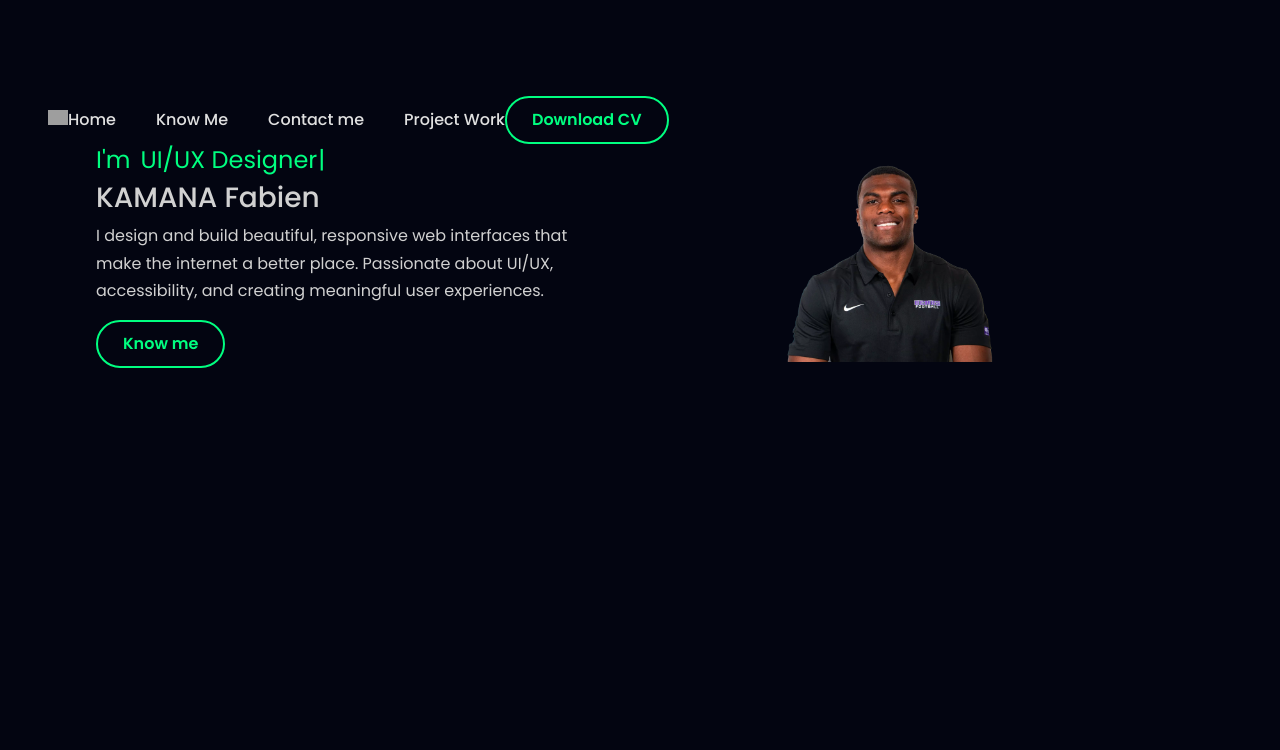
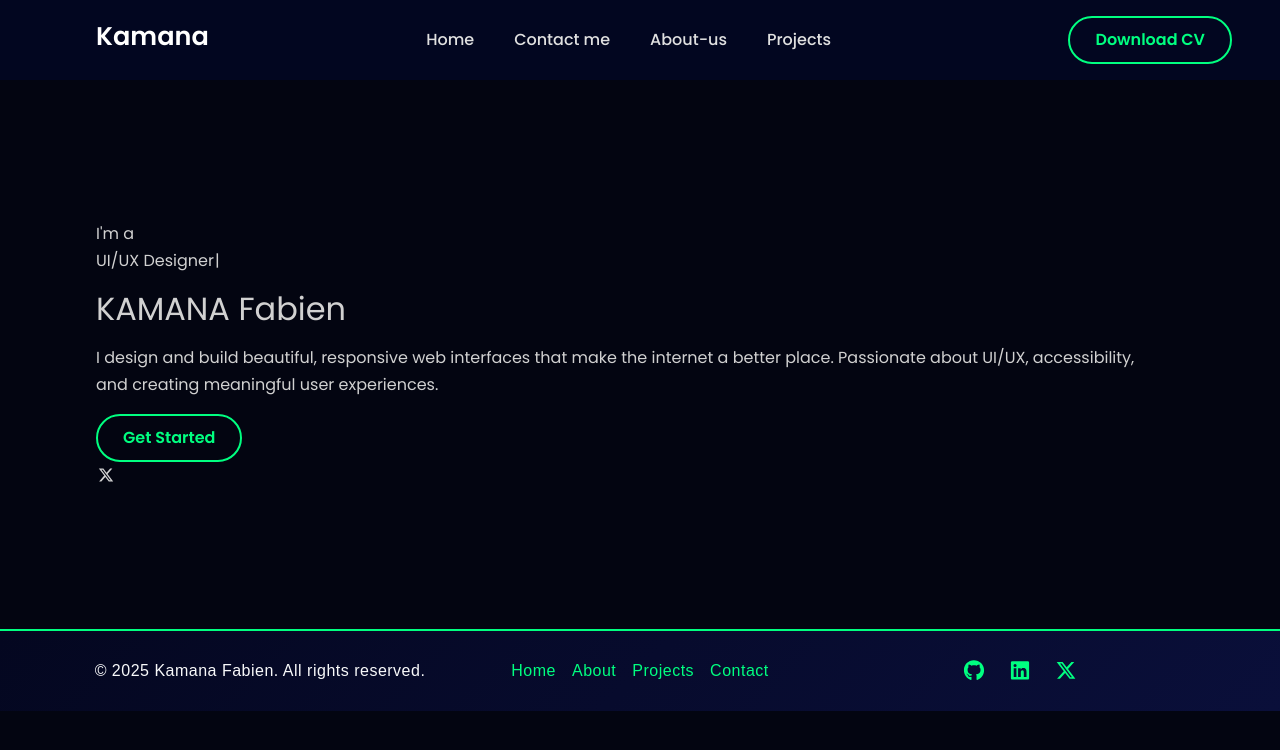
Before and after one commit to Fidele250/Portifolios, a React (Vite) app in the folder Front-End/: page / in a window 1280 px wide. Shown: the top 750 px of the page. Built offline with nearby package versions, Linux system fonts and the light colour scheme; grey boxes are pictures that could not be loaded.

Commit message:
Components correction

```diff
--- a/Front-End/index.html
+++ b/Front-End/index.html
@@ -1,9 +1,12 @@
-<!doctype html>
+<!DOCTYPE html>
 <html lang="en">
   <head>
     <meta charset="UTF-8" />
-    <link rel="icon" type="image/svg+xml" href="/vite.svg" />
-    <link href="https://fonts.googleapis.com/css2?family=Poppins:wght@400;500;600&display=swap" rel="stylesheet">
+
+    <link
+      href="https://fonts.googleapis.com/css2?family=Poppins:wght@400;500;600&display=swap"
+      rel="stylesheet"
+    />
     <meta name="viewport" content="width=device-width, initial-scale=1.0" />
 
     <title>Landing page</title>
--- a/Front-End/src/App.css
+++ b/Front-End/src/App.css
@@ -11,14 +11,81 @@ body {
   overflow-x: hidden;
 }
 
+/* === NAVBAR === */
+.navbar-custom {
+  background-color: #020620;
+  color: #fff;
+  display: flex;
+  align-items: center;
+  justify-content: space-between;
+  padding: 18px 60px;
+
+  font-family: "Poppins", sans-serif;
+  position: fixed;
+  top: 0;
+  width: 100%;
+  z-index: 1000;
+}
+
+.logo {
+  font-size: 1.6rem;
+  font-weight: 700;
+}
+
+.nav-links {
+  list-style: none;
+  display: flex;
+  gap: 2.5rem;
+  margin: 0;
+}
+
+.nav-links a {
+  color: #e0e0e0;
+  text-decoration: none;
+  font-size: 1rem;
+  font-weight: 500;
+  position: relative;
+  transition: color 0.3s ease;
+}
+
+.nav-links a::after {
+  content: "";
+  position: absolute;
+  bottom: -5px;
+  left: 0;
+  width: 0%;
+  height: 2px;
+  background-color: #00ff80;
+  transition: width 0.3s ease;
+}
+
+.nav-links a:hover {
+  color: #00ff80;
+}
+
+.nav-links a:hover::after {
+  width: 100%;
+}
+.btn-download {
+  margin-left: 20px;
+  border: 0.2px solid #00ff80;
+  color: #00ff80;
+  transition: all 0.3s ease;
+}
+
+.btn-download:hover {
+  background-color: #00ff80;
+  color: #030511;
+}
+
 .description {
   display: flex;
   align-items: center;
   justify-content: space-between;
   gap: 40px;
-  padding: 60px 80px;
+  padding: 100px 80px 60px;
   max-width: 1200px;
-  margin: 80px auto;
+  margin: 120px auto 80px;
 }
 
 .paragraph {
@@ -28,10 +95,10 @@ body {
   color: #d1d1d1;
 }
 
-.paragraph h2 {
+.paragraph h3 {
   font-size: 2rem;
-  color: #00ff80;
-  font-weight: 700;
+  color: linear-gradient(to right, #ff69b4 0%, #e664ff 50%, #8a2be2 100%);
+  font-weight: 400;
   margin-bottom: 15px;
 }
 
@@ -76,85 +143,10 @@ a.btn:hover {
   transform: translateY(-3px);
 }
 
-.navbar-container {
-  background-color: #111;
-  color: #fff;
-  display: flex;
-  align-items: center;
-  justify-content: space-between;
-  padding: 18px 60px;
-  border-bottom: 2px solid #00ff80;
-  font-family: "Poppins", sans-serif;
-  position: sticky;
-  top: 0;
-  z-index: 1000;
-}
-
-/* Nav Links */
-.nav-links {
-  list-style: none;
-  display: flex;
-  gap: 2.5rem;
-}
-
-.nav-links a {
-  color: #e0e0e0;
-  text-decoration: none;
-  font-size: 1rem;
-  font-weight: 500;
-  position: relative;
-  transition: color 0.3s ease;
-}
-
-.nav-links a::after {
-  content: "";
-  position: absolute;
-  bottom: -5px;
-  left: 0;
-  width: 0%;
-  height: 2px;
-  background-color: #00ff80;
-  transition: width 0.3s ease;
-}
-
-.nav-links a:hover {
-  color: #00ff80;
-}
-
-.nav-links a:hover::after {
-  width: 100%;
-}
-
-.nav-icons {
-  display: flex;
-  gap: 1.5rem;
-}
-
-.icon {
-  color: #bfbfbf;
-  font-size: 1.1rem;
-  transition: color 0.3s, transform 0.2s;
-}
-
-.icon:hover {
-  color: #00ff80;
-  transform: scale(1.1);
-}
-
 @media (max-width: 992px) {
-  .description {
+  .navbar-custom {
     flex-direction: column;
-    text-align: center;
-    padding: 40px 30px;
-  }
-
-  .image img {
-    width: 70%;
-    max-width: 260px;
-  }
-
-  .navbar-container {
-    flex-direction: column;
+    align-items: flex-start;
     padding: 15px 30px;
   }
 
@@ -162,12 +154,79 @@ a.btn:hover {
     flex-wrap: wrap;
     justify-content: center;
     gap: 1.5rem;
+    margin-top: 10px;
+    font-size: small;
   }
 
-  .nav-icons {
+  .btn-download {
     margin-top: 10px;
+    align-self: center;
+  }
+
+  .description {
+    flex-direction: column;
+    text-align: center;
+    padding: 80px 30px 40px;
+  }
+
+  .image img {
+    width: 70%;
+    max-width: 260px;
   }
 }
-.navbar-custom {
-  position: fixed;
+
+@media (max-width: 600px) {
+  .navbar-custom {
+    padding: 12px 20px;
+  }
+
+  .nav-links {
+    flex-direction: column;
+    align-items: center;
+    gap: 1rem;
+  }
+
+  .logo {
+    font-size: 1.3rem;
+    padding-left: 0;
+  }
+
+  .description {
+    padding: 70px 20px;
+    gap: 20px;
+  }
+
+  .paragraph h3 {
+    font-size: 1.6rem;
+  }
 }
+
+.footer {
+  background: linear-gradient(135deg, #040720, #0a0f3a);
+  border-top: 2px solid #00ff80;
+  font-family: "Tw Cen MT", sans-serif;
+  letter-spacing: 0.5px;
+}
+
+.footer-links a {
+  color: #00ff80;
+  text-decoration: none;
+  transition: all 0.3s ease;
+}
+
+.footer-links a:hover {
+  color: #ffffff;
+  text-decoration: underline;
+}
+
+.social-icons a {
+  color: #00ff80;
+  margin: 0 10px;
+  font-size: 1.3rem;
+  transition: transform 0.3s ease, color 0.3s ease;
+}
+
+.social-icons a:hover {
+  color: #ffffff;
+  transform: translateY(-3px);
+}
--- a/Front-End/src/App.jsx
+++ b/Front-End/src/App.jsx
@@ -1,9 +1,17 @@
 import Navigations from "./components/Landing";
+import Description from "./components/Body";
 
 import "./App.css";
+import Footer from "./components/Footer";
 
 function App() {
-  return <Navigations></Navigations>;
+  return (
+    <>
+      <Navigations />
+      <Description />
+      <Footer />
+    </>
+  );
 }
 
 export default App;
--- /dev/null
+++ b/Front-End/src/components/Body.jsx
@@ -0,0 +1,47 @@
+import { FontAwesomeIcon } from "@fortawesome/react-fontawesome";
+import images from "../assets/image.png";
+import Typewriter from "typewriter-effect";
+import { faXTwitter } from "@fortawesome/free-brands-svg-icons";
+
+function Description() {
+  return (
+    <>
+      {" "}
+      <div className="description ms-3">
+        <div className="paragraph">
+          <p>
+            I'm a{" "}
+            <Typewriter
+              options={{
+                strings: [
+                  "Web Developer ",
+                  "UI/UX Designer",
+                  "Django Engineer",
+                ],
+                autoStart: true,
+                loop: true,
+                delay: 75,
+              }}
+            />
+          </p>
+
+          <h3>KAMANA Fabien</h3>
+
+          <p>
+            I design and build beautiful, responsive web interfaces that make
+            the internet a better place. Passionate about UI/UX, accessibility,
+            and creating meaningful user experiences.
+          </p>
+          <button class="btn btn-outline-primary">Get Started</button>
+          <div className="socials">
+            <FontAwesomeIcon icon={faXTwitter}></FontAwesomeIcon>
+          </div>
+        </div>
+        {/* <div className="image ">
+          <img src={images} alt="Image not imported" />
+        </div> */}
+      </div>
+    </>
+  );
+}
+export default Description;
--- /dev/null
+++ b/Front-End/src/components/Footer.jsx
@@ -0,0 +1,53 @@
+import React from "react";
+import "bootstrap/dist/css/bootstrap.min.css";
+import { FontAwesomeIcon } from "@fortawesome/react-fontawesome";
+import { faGithub } from "@fortawesome/free-brands-svg-icons";
+import { faLinkedin } from "@fortawesome/free-brands-svg-icons/faLinkedin";
+import { faXTwitter } from "@fortawesome/free-brands-svg-icons/faXTwitter";
+
+function Footer() {
+  return (
+    <footer className="footer text-center text-light py-4">
+      <div className="container">
+        <div className="row align-items-center">
+          <div className="col-md-4 mb-3 mb-md-0">
+            <p className="mb-0">© 2025 Kamana Fabien. All rights reserved.</p>
+          </div>
+
+          <div className="col-md-4 mb-3 mb-md-0">
+            <ul className="footer-links list-unstyled d-flex justify-content-center mb-0">
+              <li className="mx-2">
+                <a href="#home">Home</a>
+              </li>
+              <li className="mx-2">
+                <a href="#about">About</a>
+              </li>
+              <li className="mx-2">
+                <a href="#projects">Projects</a>
+              </li>
+              <li className="mx-2">
+                <a href="#contact">Contact</a>
+              </li>
+            </ul>
+          </div>
+
+          <div className="col-md-4">
+            <div className="social-icons">
+              <a href="#">
+                <FontAwesomeIcon icon={faGithub} />
+              </a>
+              <a href="#">
+                <FontAwesomeIcon icon={faLinkedin} />
+              </a>
+              <a href="#">
+                <FontAwesomeIcon icon={faXTwitter} />
+              </a>
+            </div>
+          </div>
+        </div>
+      </div>
+    </footer>
+  );
+}
+
+export default Footer;
--- a/Front-End/src/components/Landing.jsx
+++ b/Front-End/src/components/Landing.jsx
@@ -1,69 +1,39 @@
 import "bootstrap/dist/css/bootstrap.min.css";
 import "bootstrap/dist/js/bootstrap.bundle.min.js";
-import images from "../assets/image.png";
-import Typewriter from "typewriter-effect";
 
 function Navigations() {
   return (
     <>
-   <nav className="navbar-custom d-flex align-items-center justify-content-between px-5 py-3">
-  <h2 className="logo">
-  <img
-    src="https://static-cse.canva.com/blob/1149004/feature12.063084d9.jpg"
-    alt="Logo"
-    width={20}
-    height={30}
-    style={{ objectFit: "contain" }}
-  />
-</h2>
+      <nav className="navbar-custom d-flex align-items-center justify-content-between px-5 py-3 m">
+        <h2 className="logo ms-5">Kamana</h2>
 
-  <ul className="nav-links d-flex list-unstyled m-0">
-    <li><a href="#home" className="nav-link-custom">Home</a></li>
-       <li><a href="#about" className="nav-link-custom">Know Me</a></li>
-    <li><a href="#contact" className="nav-link-custom">Contact me</a></li>
-   <li><a href="#project" className="nav-link-custom">Project Work</a></li>
-  </ul>
+        <ul className="nav-links d-flex list-unstyled m-0">
+          <li>
+            <a href="#home" className="nav-link-custom">
+              Home
+            </a>
+          </li>
+          <li>
+            <a href="#contact" className="nav-link-custom">
+              Contact me
+            </a>
+          </li>
+          <li>
+            <a href="#about" className="nav-link-custom">
+              About-us
+            </a>
+          </li>
+          <li>
+            <a href="#about" className="nav-link-custom">
+              Projects
+            </a>
+          </li>
+        </ul>
 
-  <a
-    href=""
-    download
-    className="btn btn-outline-light btn-download"
-  >
-    Download CV
-  </a>
-</nav>
-
-
-
-      <div className="description ms-3">
-        <div className="paragraph">
-         <div style={{ display: "flex", alignItems: "center", gap: "10px", fontSize: "1.5rem", color: "#00ff80" }}>
-  <p style={{ margin: 0 }}>I'm</p>
-  <Typewriter
-    options={{
-      strings: ["Web Developer", "UI/UX Designer", "Tech Enthusiast"],
-      autoStart: true,
-      loop: true,
-      delay: 75,
-      deleteSpeed: 50,
-    }}
-  />
-</div>
-
-
-          <h3>KAMANA Fabien</h3>
-
-          <p>
-            I design and build beautiful, responsive web interfaces that make
-            the internet a better place. Passionate about UI/UX, accessibility,
-            and creating meaningful user experiences.
-          </p>
-          <button id="#about" class="btn btn-outline-primary">Know me</button>
-        </div>
-        <div className="image ">
-          <img src={images} alt="Image not imported" />
-        </div>
-      </div>
+        <a href="" download className="btn btn-outline-secondary btn-download">
+          Download CV
+        </a>
+      </nav>
     </>
   );
 }
```
Also changed, not shown: Front-End/src/main.jsx (+6 -6 lines).
